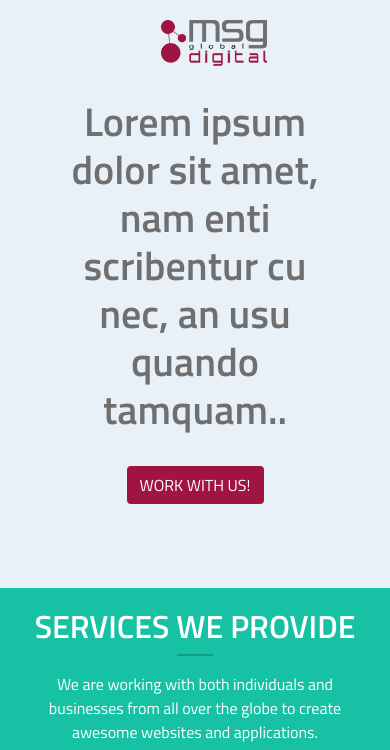
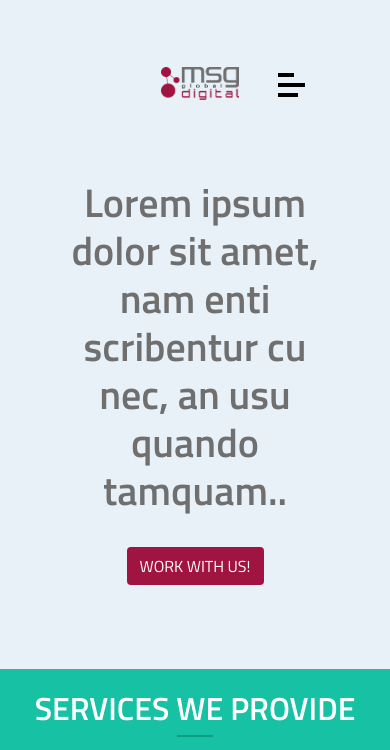
Before and after one commit to anjat99/mini-store, a plain HTML site: page index.html in a window 390 px wide. Shown: the top 750 px of the page. Drawn offline with Linux system fonts and the light colour scheme; no server answers.

Commit message:
small changes

```diff
--- a/css/responsive.scss
+++ b/css/responsive.scss
@@ -25,7 +25,7 @@
         justify-content: center;
         align-items:center;
     }
-    #burger-menu{
+    #hamburger_icon{
         display: block;
     }
     #navBar{
```
Also changed, not shown: css/responsive.css, 1 other file.
